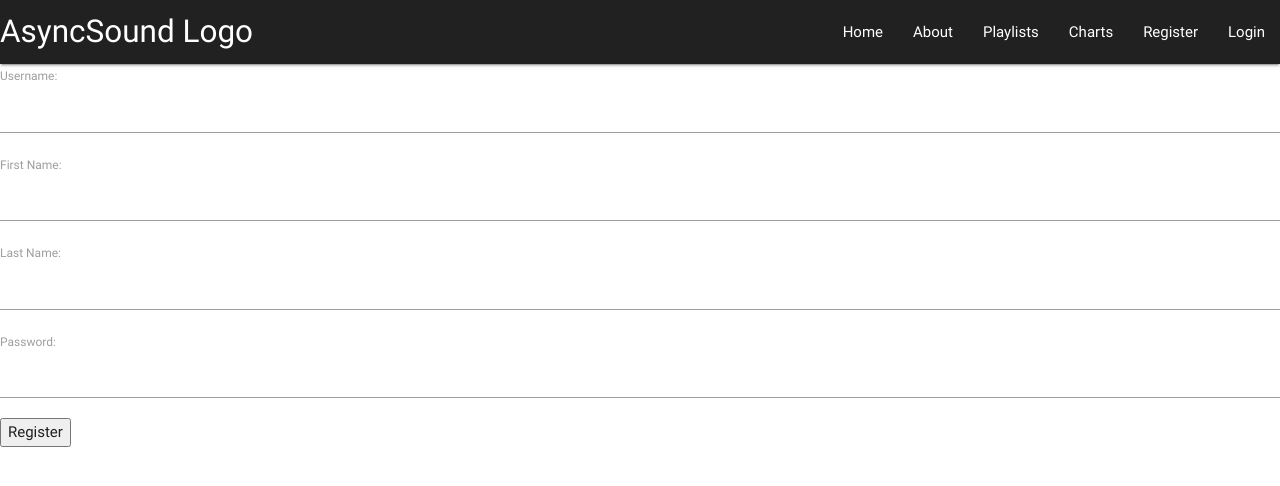
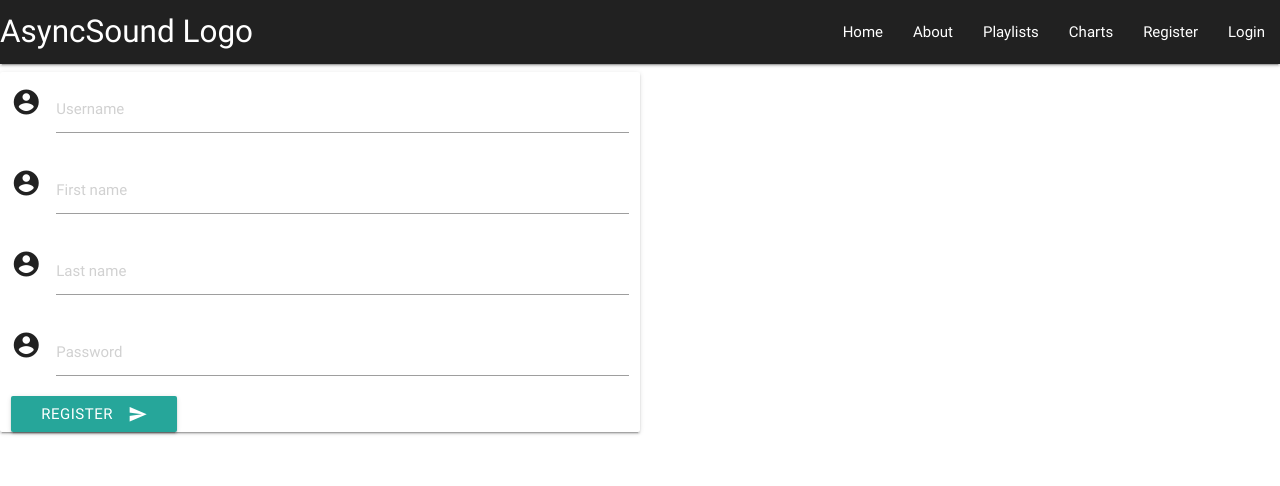
Before and after one commit to AngularProject/AsyncSound, an Angular app: page /register in a window 1280 px wide. Shown: the top 486 px of the page. Built offline with nearby package versions, Linux system fonts and the light colour scheme.

Commit message:
Auth guard added for profile page. Happy birthday to me! :)

```diff
--- a/src/app/app-routing.module.ts
+++ b/src/app/app-routing.module.ts
@@ -8,11 +8,13 @@ import { RegisterComponent} from './register/register.component';
 import { LoginPageComponent} from './login/login.component';
 import { PageNotFoundComponent } from './page-not-found/page-not-found.component';
 
+import { AuthGuard } from './guard/auth.guard';
+
 const routes: Routes = [
   { path: '', redirectTo: '/home', pathMatch: 'full' },
   { path: 'home',  component: HomePageComponentComponent },
   { path: 'about', component: AboutPageComponent },
-  { path: 'profile', component: ProfilePageComponent },
+  { path: 'profile', component: ProfilePageComponent, canActivate: [AuthGuard] },
   { path: 'register', component: RegisterComponent },
   { path: 'login', component: LoginPageComponent },
   { path: '**', component: PageNotFoundComponent }
--- a/src/app/app.module.ts
+++ b/src/app/app.module.ts
@@ -12,10 +12,11 @@ import { RouterModule } from '@angular/router';
 import { AboutPageComponent } from './about-page/about-page.component';
 import { ProfilePageComponent } from './profile-page/profile-page.component';
 import { LoginPageComponent } from './login/login.component';
+import { PageNotFoundComponent } from './page-not-found/page-not-found.component';
 import { RegisterComponent } from './register/register.component';
 
 import { UserService } from '../services/user.service';
-import { PageNotFoundComponent } from './page-not-found/page-not-found.component';
+import { AuthGuard } from './guard/auth.guard';
 
 @NgModule({
   declarations: [
@@ -33,7 +34,7 @@ import { PageNotFoundComponent } from './page-not-found/page-not-found.component
     HttpModule,
     AppRoutingModule
   ],
-  providers: [ UserService ],
+  providers: [ UserService, AuthGuard ],
   bootstrap: [AppComponent]
 })
 export class AppModule { }
--- /dev/null
+++ b/src/app/guard/auth.guard.ts
@@ -0,0 +1,17 @@
+import { Injectable } from '@angular/core';
+import { Router, CanActivate } from '@angular/router';
+
+@Injectable()
+export class AuthGuard implements CanActivate {
+    constructor(private router: Router) {
+    }
+
+    canActivate() {
+        if (localStorage.getItem('loggedUser')){
+            return true;
+        }
+
+        this.router.navigate(['/login']);
+        return false;
+    }
+}
--- a/src/app/register/register.component.html
+++ b/src/app/register/register.component.html
@@ -1,23 +1,25 @@
-<div>
+<div class="row">
+    <div class="card-panel hoverable col s6">
         <form (ngSubmit)="onSumbit()">
-        <div class="form-group">
-            <label for="username">Username: </label>
-            <input type="text" class="form-control" name="username" [(ngModel)]="model.username" #username="ngModel" required />
+            <div class="form-group input-field">
+                <i class="material-icons prefix">account_circle</i>
+                <input type="text" class="form-control" name="username" [(ngModel)]="model.username" #username="ngModel" required placeholder="Username" />
             </div>
-        <div class="form-group">
-            <label for="firstName">First Name: </label>
-            <input type="text" class="form-control" name="firstName" [(ngModel)]="model.firstName" #firstName="ngModel" required />
+            <div class="form-group input-field">
+                <i class="material-icons prefix">account_circle</i>
+                <input type="text" class="form-control" name="firstName" [(ngModel)]="model.firstName" #firstName="ngModel" required placeholder="First name" />
             </div>
-        <div class="form-group">
-            <label for="lastName">Last Name: </label>
-            <input type="text" class="form-control" name="lastName" [(ngModel)]="model.lastName" #lastName="ngModel" required />
+            <div class="form-group input-field">
+                <i class="material-icons prefix">account_circle</i>
+                <input type="text" class="form-control" name="lastName" [(ngModel)]="model.lastName" #lastName="ngModel" required placeholder="Last name" />
             </div>
-        <div class="form-group">
-            <label for="password">Password:</label>
-            <input type="password" class="form-control" name="password" [(ngModel)]="model.password" #password="ngModel" required />
+            <div class="form-group input-field">
+                <i class="material-icons prefix">account_circle</i>
+                <input type="password" class="form-control" name="password" [(ngModel)]="model.password" #password="ngModel" required placeholder="Password" />
             </div>
-        <div class="form-group">
-            <button>Register</button>
-        </div>
+            <button class="btn waves-effect waves-light form-group" type="submit" name="action">Register
+                <i class="material-icons right">send</i>
+            </button>
         </form>
     </div>
+</div>
```
Lines whose indentation alone changed are shown as unchanged.
